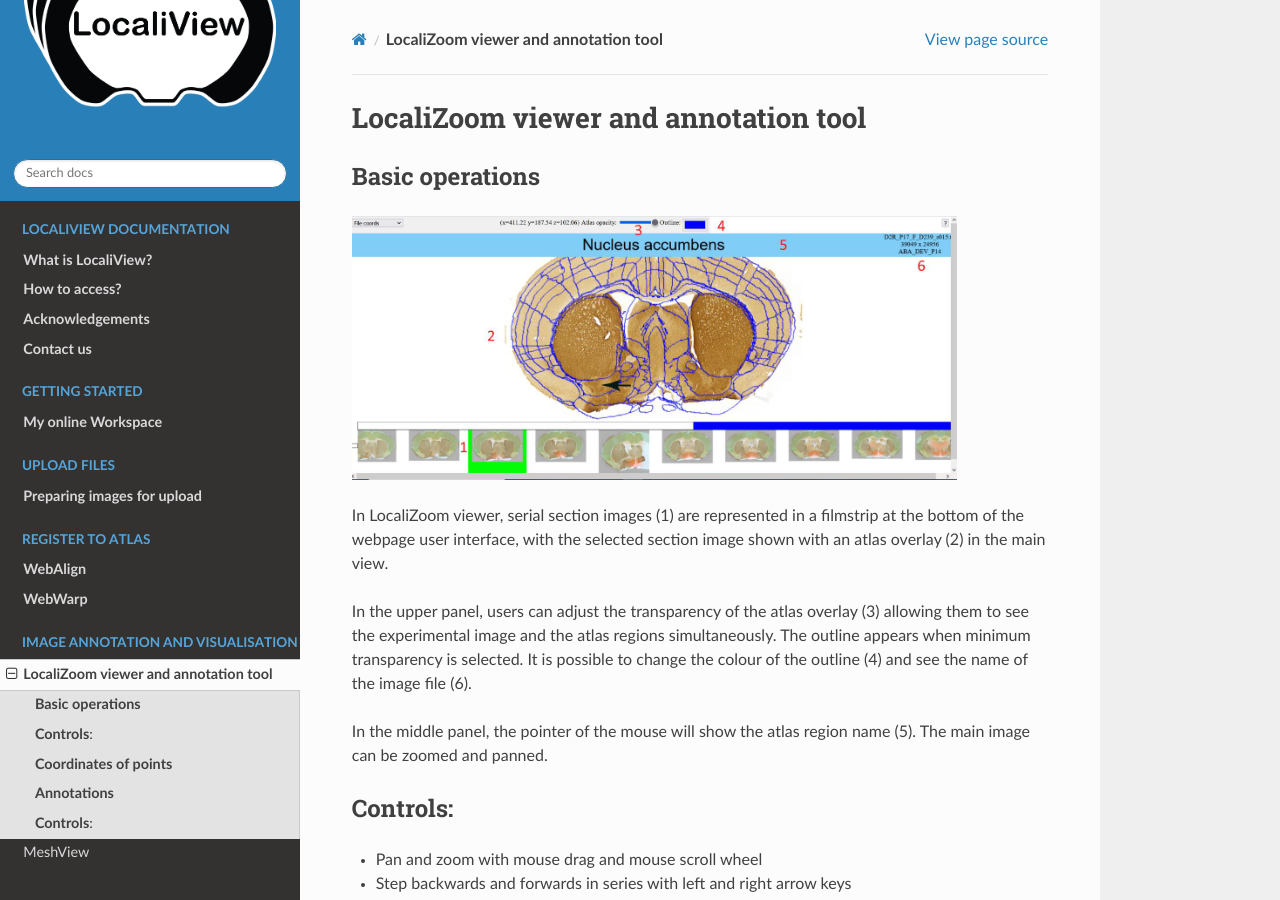
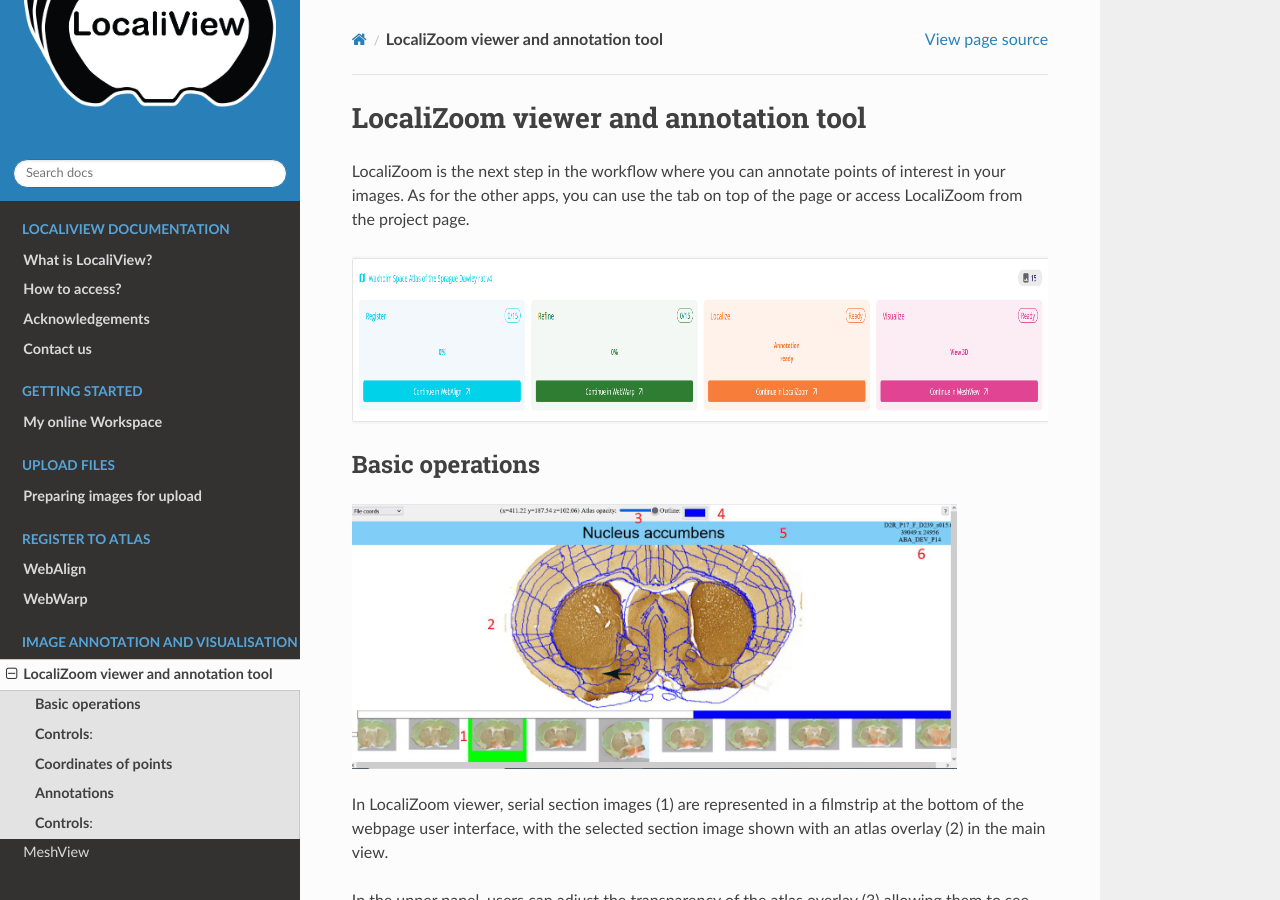
Before and after one commit to Neural-Systems-at-UIO/LocaliView, a Sphinx documentation site: the page built from Docs/LocaliZoom.rst, in a window 1280 px wide and 900 px high. Built offline with Sphinx 7.4.7 and the Read the Docs theme 3.1.0, drawn with Linux system fonts in a browser that asks for light colours; pages that are not in the unit, such as notebooks, are missing from menus.

Commit message:
Update LocaliZoom.rst

```diff
--- a/Docs/LocaliZoom.rst
+++ b/Docs/LocaliZoom.rst
@@ -1,6 +1,15 @@
 
 **LocaliZoom viewer and annotation tool**
 ========================================
+
+LocaliZoom is the next step in the workflow where you can annotate points of interest in your images. As for the other apps, you can use the tab on top of the page or access LocaliZoom from the project page.
+
+.. image:: images/Navigate_to_apps.png
+   :width: 20.3in
+   :height: 1.75417in
+
+
+
 
 **Basic operations**
 ---------------------------
```
